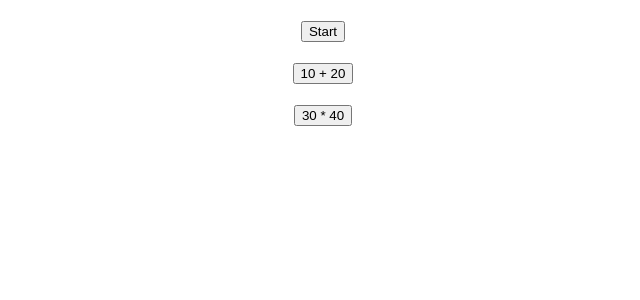
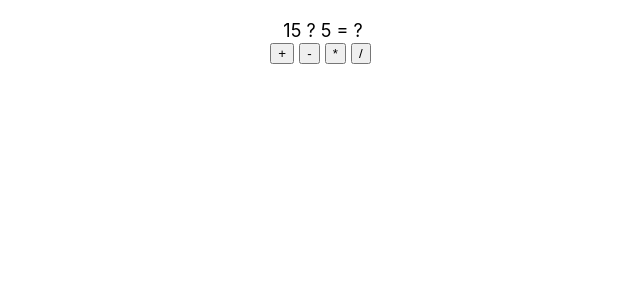
Before and after one commit to phollakrit/app1_ECT, a React (Create React App) app: page / in a window 1280 px wide. Shown: the top 300 px of the page, without its empty margins (317-957 px from the left). Built offline with nearby package versions, Linux system fonts and the light colour scheme.

Commit message:
RefsFunc
RefsFunc

```diff
--- a/src/App.js
+++ b/src/App.js
@@ -1,6 +1,6 @@
 import React from 'react'
-import { EventData2 } from './event-data';
+import RefsFunc from './refs-func';
 
 export default function App() {
-  return <EventData2/>
+  return <RefsFunc/>
 }
--- /dev/null
+++ b/src/refs-func.js
@@ -0,0 +1,33 @@
+import React,{useRef} from "react";
+
+export default function RefsFunc(){
+    const num1=useRef()
+    const num2=useRef()
+    const operator=React.useRef()
+    const result=React.useRef()
+
+    const calculate=(ev)=>{
+        let op=ev.target.innerText
+        let n1=parseInt(num1.current.innerText)
+        let n2=parseInt(num2.current.innerText)
+        let r=eval(`${n1} ${op} ${n2}`)
+        result.current.innerText=r
+        operator.current.innerText=op
+    }
+
+    return(
+        <div style={{textAlign:'center',marginTop:20,fontSize:18}}>
+            <span ref={num1}>15</span>&nbsp;
+            <span ref={operator}>?</span>&nbsp;
+            <span ref={num2}>5</span>&nbsp;
+            <span>=</span>&nbsp;
+            <span ref={result}>?</span>
+            <div>
+                <button onClick={calculate}>+</button>&nbsp;
+                <button onClick={calculate}>-</button>&nbsp;
+                <button onClick={calculate}>*</button>&nbsp;
+                <button onClick={calculate}>/</button>&nbsp;
+            </div>
+        </div>
+    )
+}
```
